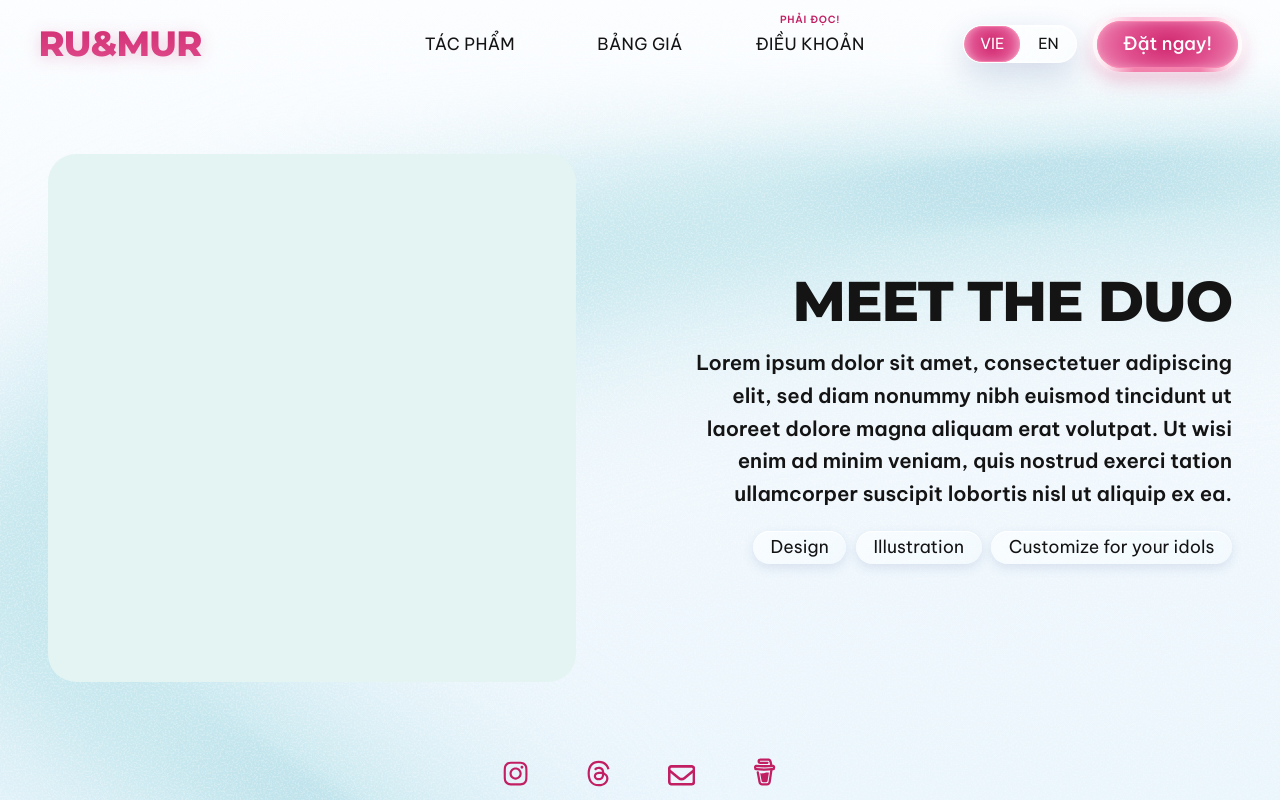
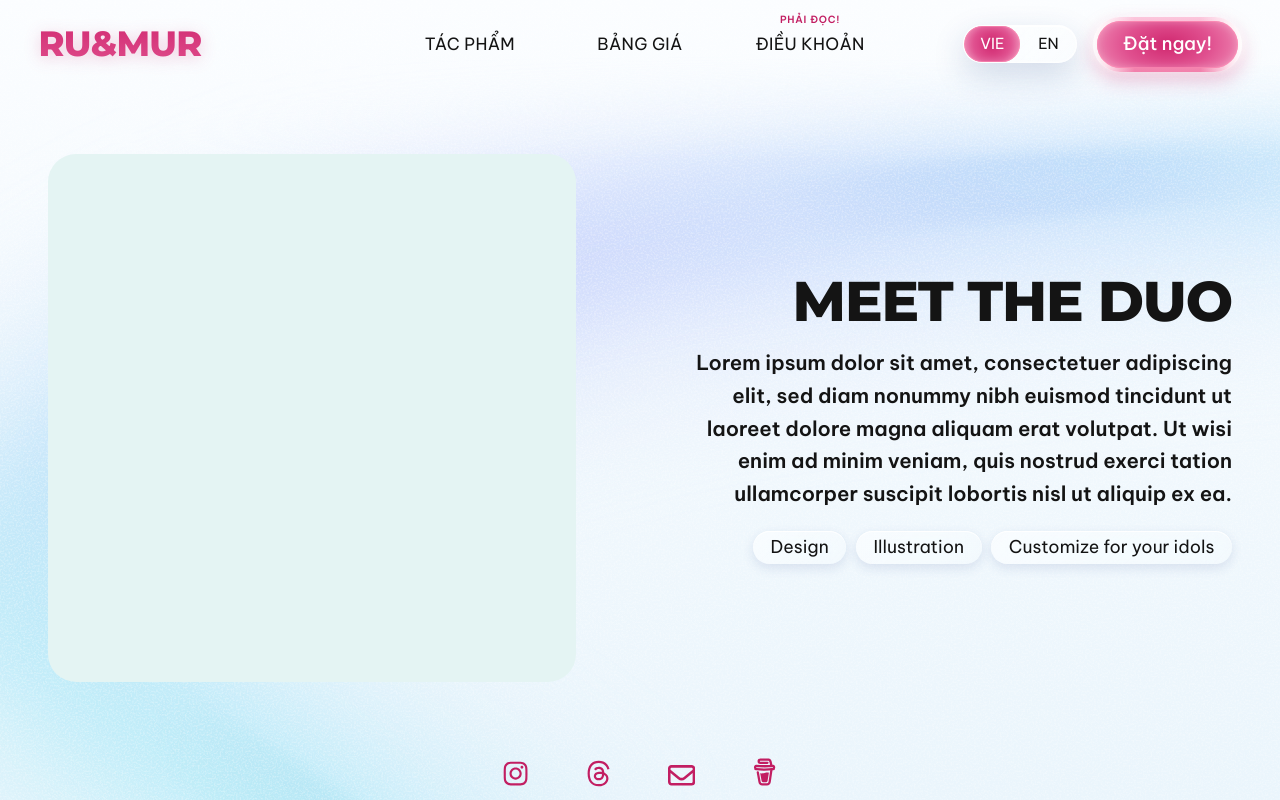
Before and after one commit to MinhTran2084/Ru_Mur_Commission, a React (Vite) app: page / in a window 1280 px wide. Built offline with nearby package versions, Linux system fonts and the light colour scheme.

Commit message:
Fix background

```diff
--- a/src/components/Backdrop.jsx
+++ b/src/components/Backdrop.jsx
@@ -1,9 +1,8 @@
 // ---- knobs you can change ----
 // Colours along the ribbon, from where it starts (right) to where it ends (bottom).
-// All three are the same softened aqua, so the ribbon is one colour all the way.
-const SHADES = ['#C6E7EE', '#C6E7EE', '#C6E7EE']
-// The same colour, a little deeper, used for the sharper parts so their edges show.
-const EDGE_SHADES = ['#BAE0EA', '#BAE0EA', '#BAE0EA']
+const SHADES = ['#C8EAFB', '#D0D9FC', '#BDEEF8'] // light sky blue, light periwinkle, light aqua
+// The same colours, a little deeper, used for the sharper parts so their edges show.
+const EDGE_SHADES = ['#B9E2F9', '#C7D1FA', '#B0E8F3']
 const WIDTH = 1 // thickness of the ribbon: 0.6 = thin, 1 = normal, 1.5 = thick
 const SOFT = 1 // softness of the blended parts: 0.6 = more defined, 1 = soft, 1.5 = very soft
 const EDGE = 8 // how crisp the sharper parts are, in px of blur: 4 = very crisp, 8 = defined, 14 = soft
```
